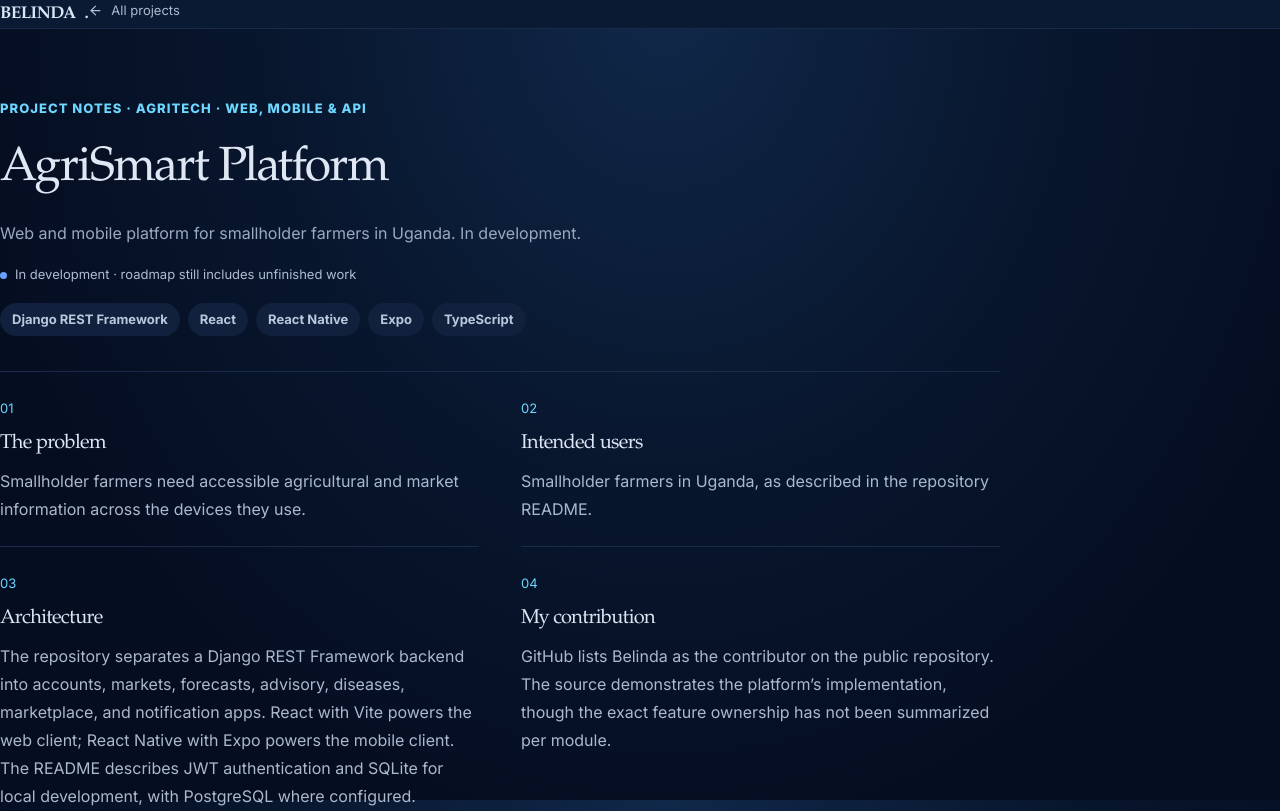
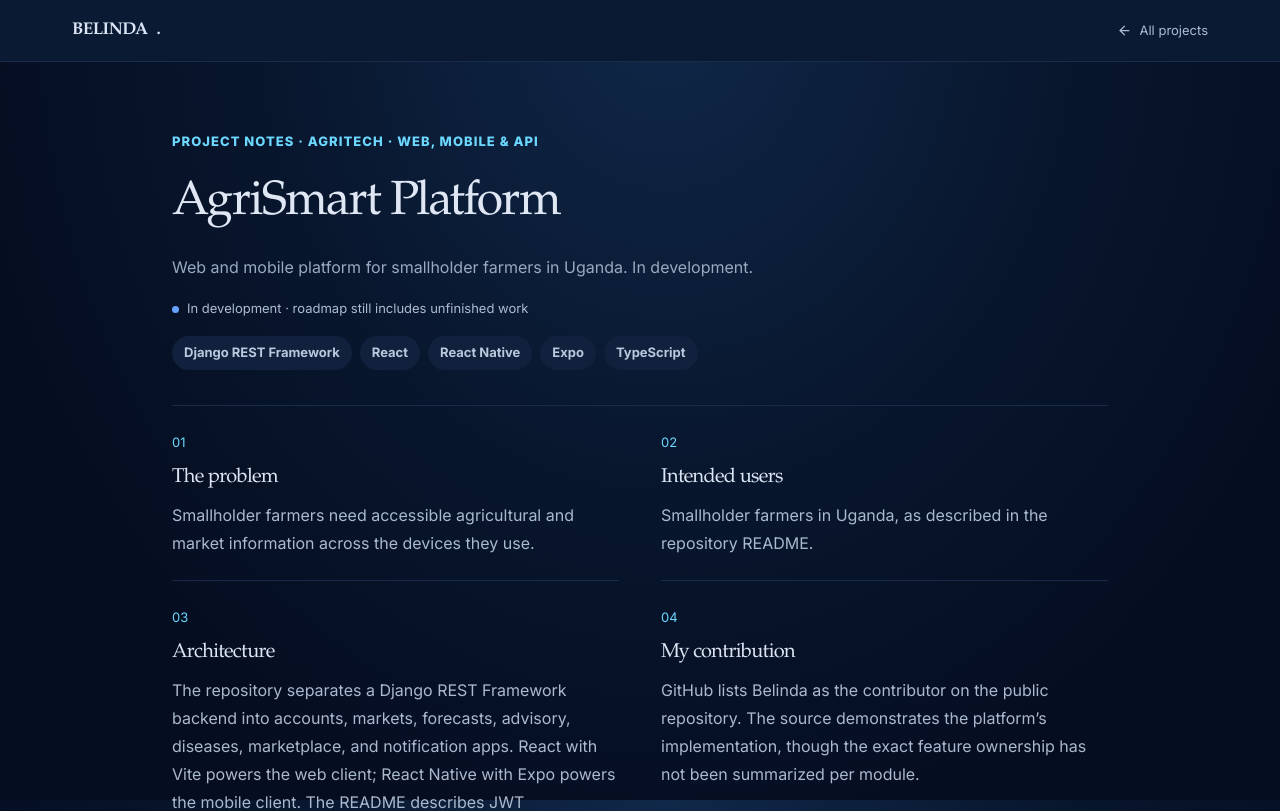
Before and after one commit to belindairakoze37/Portfolio, a React (Vite) app: page /projects/agrismart-platform in a window 1280 px wide. Shown: the top 811 px of the page. Built offline with nearby package versions, Linux system fonts and the light colour scheme.

Commit message:
Apply shared container and type scale to all pages

```diff
--- a/src/pages/AboutPage.tsx
+++ b/src/pages/AboutPage.tsx
@@ -30,7 +30,7 @@ export function AboutPage() {
     <>
       <a className="skip-link" href="#main">Skip to content</a>
       <Navigation />
-      <main id="main" className="about-page page-shell">
+      <main id="main" className="about-page container">
         <section className="about-hero" aria-labelledby="about-title">
           <div className="about-main">
             <div className="about-copy">
--- a/src/pages/ContactPage.tsx
+++ b/src/pages/ContactPage.tsx
@@ -40,7 +40,7 @@ export function ContactPage() {
 
   return <>
     <Navigation />
-    <main className="page-shell content-page contact-page">
+    <main className="container content-page contact-page">
       <section className="contact-page-layout" aria-labelledby="contact-page-title">
         <div className="contact-page-copy">
           <p className="eyebrow">Contact</p>
@@ -82,12 +82,14 @@ export function ContactPage() {
       </section>
     </main>
     <footer className="site-footer contact-footer">
+      <div className="container site-footer-inner">
         <span className="brand">Belinda Irakoze</span>
         <nav className="site-footer-links" aria-label="Social profiles">
           <a href={profile.github} target="_blank" rel="noopener noreferrer">GitHub</a>
           <a href={profile.linkedin} target="_blank" rel="noopener noreferrer">LinkedIn</a>
         </nav>
         <p>Built with React and Django REST Framework</p>
+      </div>
     </footer>
   </>;
 }
--- a/src/pages/ExperiencePage.tsx
+++ b/src/pages/ExperiencePage.tsx
@@ -29,7 +29,7 @@ export function ExperiencePage() {
 
   return <>
     <Navigation />
-    <main className="page-shell content-page experience-page">
+    <main className="container content-page experience-page">
       <header className="content-page-header">
         <p className="eyebrow">Experience &amp; education</p>
         <h1>Training and project work.</h1>
--- a/src/pages/ProjectCaseStudyPage.tsx
+++ b/src/pages/ProjectCaseStudyPage.tsx
@@ -13,8 +13,13 @@ export function ProjectCaseStudyPage() {
 
   return (
     <div className="case-study-page">
-      <header className="case-header"><Link className="brand" to="/">BELINDA<span>.</span></Link><Link className="case-back" to="/#projects"><ArrowLeft size={15} /> All projects</Link></header>
-      <main className="case-main">
+      <header className="case-header">
+        <div className="container case-header-inner">
+          <Link className="brand" to="/">BELINDA<span>.</span></Link>
+          <Link className="case-back" to="/#projects"><ArrowLeft size={15} /> All projects</Link>
+        </div>
+      </header>
+      <main className="container case-main">
         <p className="eyebrow">PROJECT NOTES · {project.category}</p>
         <h1>{project.name}</h1>
         <p className="case-summary">{project.summary}</p>
--- a/src/pages/ProjectsPage.tsx
+++ b/src/pages/ProjectsPage.tsx
@@ -44,7 +44,7 @@ const featuredProjects = featuredSlugs.flatMap((slug) => {
 export function ProjectsPage() {
   return <>
     <Navigation />
-    <main className="page-shell content-page projects-page">
+    <main className="container content-page projects-page">
       <header className="content-page-header">
         <p className="eyebrow">Projects</p>
         <h1>Selected projects</h1>
--- a/src/pages/SkillsPage.tsx
+++ b/src/pages/SkillsPage.tsx
@@ -37,7 +37,7 @@ function ContextLine({ note, noteLinks }: Pick<SkillGroup, 'note' | 'noteLinks'>
 export function SkillsPage() {
   return <>
     <Navigation />
-    <main className="page-shell content-page skills-page">
+    <main className="container content-page skills-page">
       <header className="content-page-header">
         <p className="eyebrow">Skills</p>
         <h1>Tools, with the work to back them up.</h1>
```
Lines whose indentation alone changed are shown as unchanged.
